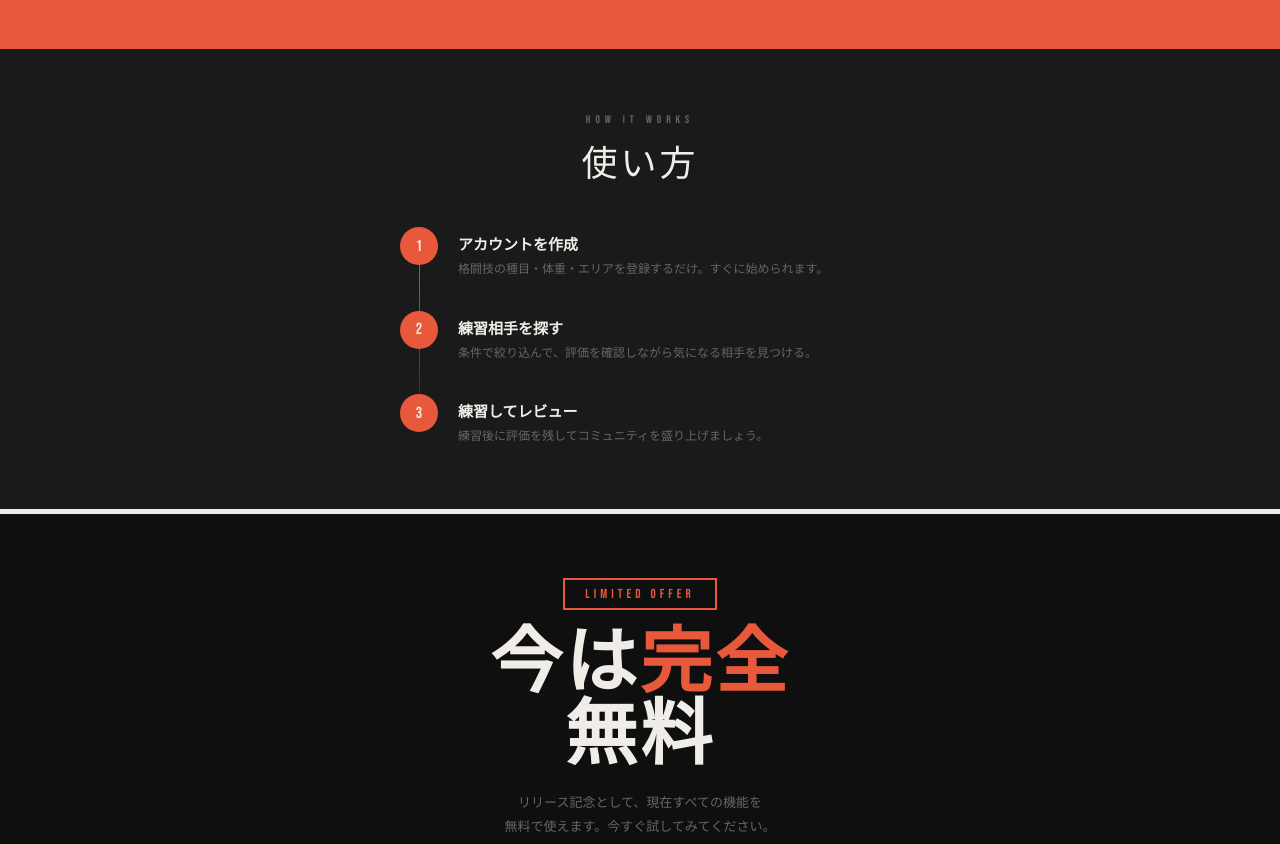
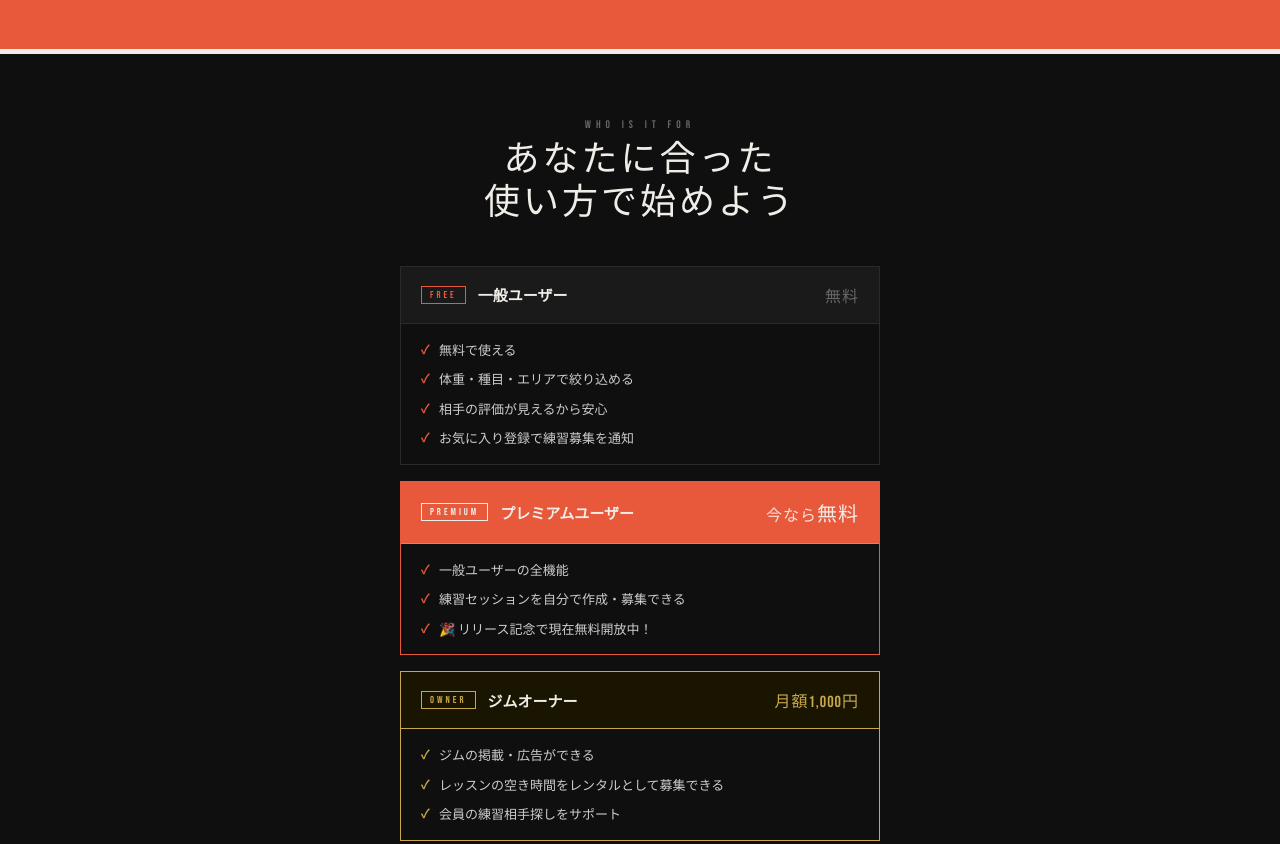
Before and after one commit to Ichipapa/spar-lp, a plain HTML site: page index.html in a window 1280 px wide. Shown: the part 1300-2144 px from the top of the page. Drawn offline with Linux system fonts and the light colour scheme.

Commit message:
Update index.html

```diff
--- a/index.html
+++ b/index.html
@@ -211,6 +211,147 @@
     color: rgba(255,255,255,0.65);
     line-height: 1.7;
   }
+
+  /* ===== USER TYPES ===== */
+  .user-types {
+    position: relative;
+    z-index: 1;
+    background: var(--black);
+    padding: 64px 24px;
+  }
+
+  .user-types-label {
+    font-family: 'Bebas Neue', sans-serif;
+    font-size: 11px;
+    letter-spacing: 5px;
+    color: var(--muted);
+    text-align: center;
+    margin-bottom: 8px;
+  }
+
+  .user-types-title {
+    font-family: 'Bebas Neue', sans-serif;
+    font-size: 36px;
+    letter-spacing: 3px;
+    text-align: center;
+    margin-bottom: 40px;
+    line-height: 1.2;
+  }
+
+  .user-cards {
+    max-width: 480px;
+    margin: 0 auto;
+    display: flex;
+    flex-direction: column;
+    gap: 16px;
+  }
+
+  .user-card {
+    border: 1px solid #2a2a2a;
+    overflow: hidden;
+  }
+
+  .user-card.premium {
+    border-color: var(--orange);
+  }
+
+  .user-card.owner {
+    border-color: #C9A84C;
+  }
+
+  .user-card-header {
+    padding: 16px 20px;
+    background: var(--gray);
+    border-bottom: 1px solid #2a2a2a;
+    display: flex;
+    align-items: center;
+    gap: 12px;
+  }
+
+  .user-card.premium .user-card-header {
+    background: var(--orange);
+    border-bottom-color: rgba(255,255,255,0.2);
+  }
+
+  .user-card.owner .user-card-header {
+    background: #1a1500;
+    border-bottom-color: #C9A84C;
+  }
+
+  .user-card-tag {
+    font-family: 'Bebas Neue', sans-serif;
+    font-size: 10px;
+    letter-spacing: 3px;
+    color: var(--orange);
+    border: 1px solid var(--orange);
+    padding: 2px 8px;
+    flex-shrink: 0;
+  }
+
+  .user-card.premium .user-card-tag {
+    color: var(--cream);
+    border-color: var(--cream);
+  }
+
+  .user-card.owner .user-card-tag {
+    color: #C9A84C;
+    border-color: #C9A84C;
+  }
+
+  .user-card-name {
+    font-weight: 700;
+    font-size: 15px;
+    flex: 1;
+  }
+
+  .user-card-price {
+    font-family: 'Bebas Neue', sans-serif;
+    font-size: 16px;
+    color: var(--muted);
+    letter-spacing: 1px;
+  }
+
+  .user-card.premium .user-card-price {
+    color: rgba(255,255,255,0.8);
+  }
+
+  .user-card.premium .user-card-price span {
+    color: var(--cream);
+    font-size: 20px;
+  }
+
+  .user-card.owner .user-card-price {
+    color: #C9A84C;
+  }
+
+  .user-card-list {
+    list-style: none;
+    padding: 16px 20px;
+    display: flex;
+    flex-direction: column;
+    gap: 10px;
+  }
+
+  .user-card-list li {
+    font-size: 13px;
+    font-weight: 300;
+    color: #ccc;
+    padding-left: 18px;
+    position: relative;
+    line-height: 1.5;
+  }
+
+  .user-card-list li::before {
+    content: '✓';
+    position: absolute;
+    left: 0;
+    color: var(--orange);
+    font-weight: 900;
+    font-size: 12px;
+  }
+
+  .user-card.premium .user-card-list li::before { color: var(--orange); }
+  .user-card.owner .user-card-list li::before { color: #C9A84C; }
 
   /* ===== HOW IT WORKS ===== */
   .how {
@@ -435,6 +576,59 @@
   </div>
 </section>
 
+<!-- USER TYPES -->
+<div class="section-divider"></div>
+<section class="user-types">
+  <div class="user-types-label">WHO IS IT FOR</div>
+  <div class="user-types-title">あなたに合った<br>使い方で始めよう</div>
+  <div class="user-cards">
+
+    <!-- 一般ユーザー -->
+    <div class="user-card">
+      <div class="user-card-header">
+        <div class="user-card-tag">FREE</div>
+        <div class="user-card-name">一般ユーザー</div>
+        <div class="user-card-price">無料</div>
+      </div>
+      <ul class="user-card-list">
+        <li>無料で使える</li>
+        <li>体重・種目・エリアで絞り込める</li>
+        <li>相手の評価が見えるから安心</li>
+        <li>お気に入り登録で練習募集を通知</li>
+      </ul>
+    </div>
+
+    <!-- プレミアムユーザー -->
+    <div class="user-card premium">
+      <div class="user-card-header">
+        <div class="user-card-tag">PREMIUM</div>
+        <div class="user-card-name">プレミアムユーザー</div>
+        <div class="user-card-price">今なら<span>無料</span></div>
+      </div>
+      <ul class="user-card-list">
+        <li>一般ユーザーの全機能</li>
+        <li>練習セッションを自分で作成・募集できる</li>
+        <li>🎉 リリース記念で現在無料開放中！</li>
+      </ul>
+    </div>
+
+    <!-- ジムオーナー -->
+    <div class="user-card owner">
+      <div class="user-card-header">
+        <div class="user-card-tag">OWNER</div>
+        <div class="user-card-name">ジムオーナー</div>
+        <div class="user-card-price">月額1,000円</div>
+      </div>
+      <ul class="user-card-list">
+        <li>ジムの掲載・広告ができる</li>
+        <li>レッスンの空き時間をレンタルとして募集できる</li>
+        <li>会員の練習相手探しをサポート</li>
+      </ul>
+    </div>
+
+  </div>
+</section>
+
 <!-- HOW IT WORKS -->
 <section class="how">
   <div class="how-label">HOW IT WORKS</div>
```
